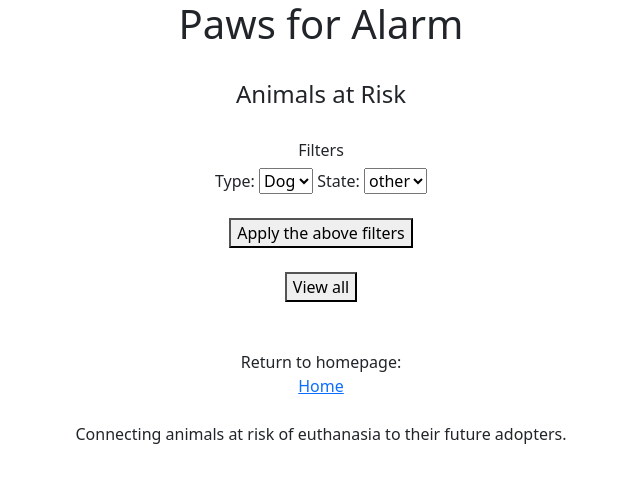
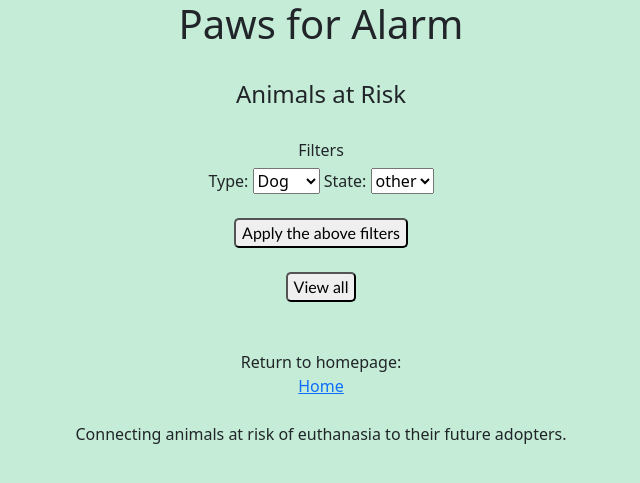
Before and after one commit to katconnors/pawsforalarm, a Flask app: page /animals in a window 1280 px wide. Shown: the top 483 px of the page, without its empty margins (319-959 px from the left). Run offline with Flask 2, Linux system fonts and the light colour scheme; data that the repository does not hold is empty.

Commit message:
added another ccs stylesheet, added another filter field

```diff
--- /dev/null
+++ b/static/stylesheet.css
@@ -0,0 +1,14 @@
+
+
+body {
+    background-color: rgb(196, 236, 214);
+}
+
+img {
+    border-radius: 20px;
+}
+
+button {
+    border-radius: 5px;
+    font-family: 'Gill Sans', 'Gill Sans MT', Calibri, 'Trebuchet MS', sans-serif;
+}
--- a/templates/animals.html
+++ b/templates/animals.html
@@ -17,6 +17,7 @@
 
                                 <option value="Dog" {% if type=="Dog" %} selected="selected"{% endif %}>Dog </option>
                                 <option value="Cat"{% if type=="Cat" %} selected="selected"{% endif %}>Cat </option>
+                                <option value="Horse"{% if type=="Horse" %} selected="selected"{% endif %}>Horse </option>
 
 
                             </select>
@@ -77,7 +78,13 @@
         {% endfor %}
 
     <br>
-    Return to homepage: <br>
-    <a href="/"> Home </a> <br>
+
+    <div class="row">
+        <div class="col">
+
+            Return to homepage: <br>
+            <a href="/"> Home </a> <br>
+        </div>
+    </div>
 
 {% endblock main%}
--- a/templates/base.html
+++ b/templates/base.html
@@ -12,12 +12,13 @@
 
         <link rel="stylesheet" href="https://cdn.jsdelivr.net/npm/bootstrap-icons@1.11.3/font/bootstrap-icons.min.css">
 
-        <!-- other CSS stylesheet, to be added later -->
+        <!-- other CSS stylesheet -->
 
-
+        <link rel="stylesheet" href="/static/stylesheet.css">
     </head>
 
     <body>
+
         <div class="container text-center">
         <h1>Paws for Alarm</h1>
         {% block main %} {% endblock main%}
```
Also changed, not shown: rescueorg.py (line endings or trailing spaces).
